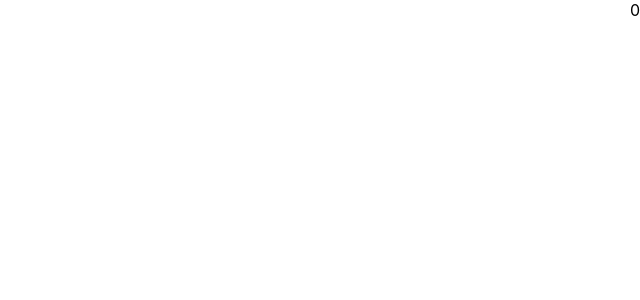
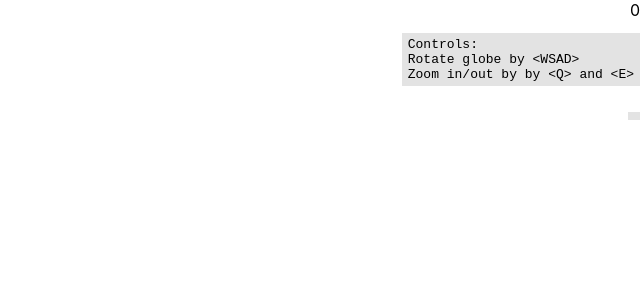
Before and after one commit to bacher/global-warming, a React (Create React App) app: page / in a window 1280 px wide. Shown: the top 300 px of the page, without its empty margins (640-1280 px from the left). Built offline with nearby package versions, Linux system fonts and the light colour scheme; no server answers.

Commit message:
add zoom and guide

```diff
--- a/package.json
+++ b/package.json
@@ -11,6 +11,7 @@
     "react": "^17.0.2",
     "react-dom": "^17.0.2",
     "react-scripts": "5.0.0",
+    "sass": "^1.49.9",
     "typescript": "^4.5.5"
   },
   "devDependencies": {
--- a/src/components/Game/Game.module.css
+++ b/src/components/Game/Game.module.scss
@@ -19,7 +19,17 @@
 
 .output {
   position: fixed;
+  display: flex;
+  flex-direction: column;
+  align-items: end;
   top: 20px;
   right: 0;
   margin: 0;
+  user-select: none;
+  pointer-events: none;
+
+  & > * {
+    padding: 4px 6px;
+    background: rgba(200, 200, 200, 0.5);
+  }
 }
--- a/src/components/Game/Game.tsx
+++ b/src/components/Game/Game.tsx
@@ -6,18 +6,22 @@ import {Assets, loadAssets} from '../../utils/loader';
 import {debugFrame} from '../../utils/debug';
 import {GameState} from '../../utils/types';
 import {bound} from '../../utils/math';
+import {formatNumber} from '../../utils/format';
 import {useFpsCounter} from '../../hooks/useFpsCounter';
 import {useWindowPassiveEvent} from '../../hooks/useWindowPassiveEvent';
 
 import {CountriesCanvas} from '../CountriesCanvas';
-import styles from './Game.module.css';
-import {formatNumber} from '../../utils/format';
+import styles from './Game.module.scss';
 
 const WIDTH = 800;
 const HEIGHT = 600;
 
 const SPIN_SPEED = 0.16;
 const ROLL_SPEED = 0.14;
+const ZOOM_SPEED = 12;
+
+const MINIMAL_DISTANCE = 9;
+const MAXIMUM_DISTANCE = 40;
 
 type Direction = {
   spin: number;
@@ -26,6 +30,7 @@ type Direction = {
 
 type DirectionState = {
   direction: Direction;
+  distance: number;
   lastApplyTs: number | undefined;
 };
 
@@ -39,7 +44,8 @@ export function Game() {
   const pressedMap = useMemo<Set<string>>(() => new Set(), []);
   const directionState = useMemo<DirectionState>(
     () => ({
-      direction: {spin: -2.5, roll: -0.5},
+      direction: {spin: -2.63, roll: -0.75},
+      distance: 12,
       lastApplyTs: undefined,
     }),
     [],
@@ -51,7 +57,7 @@ export function Game() {
     loadAssets().then(setAssets);
   }, []);
 
-  function applyInputDirection(): void {
+  function applyInput(): void {
     const now = Date.now();
 
     if (directionState.lastApplyTs) {
@@ -59,6 +65,7 @@ export function Game() {
 
       let x = 0;
       let y = 0;
+      let distance = 0;
 
       if (pressedMap.has('KeyA')) {
         x -= 1;
@@ -76,6 +83,14 @@ export function Game() {
         y += 1;
       }
 
+      if (pressedMap.has('KeyE')) {
+        distance -= 1;
+      }
+
+      if (pressedMap.has('KeyQ')) {
+        distance += 1;
+      }
+
       if (x !== 0 && y !== 0) {
         x *= 0.71;
         y *= 0.71;
@@ -90,12 +105,21 @@ export function Game() {
         Math.PI * 0.45,
       );
 
+      directionState.distance += distance * passed * ZOOM_SPEED;
+
+      directionState.distance = bound(
+        directionState.distance,
+        MINIMAL_DISTANCE,
+        MAXIMUM_DISTANCE,
+      );
+
       const outputElement = document.getElementById('output');
       if (outputElement) {
         outputElement.innerText = `Roll: ${formatNumber(
           directionState.direction.roll,
         )}rad
-Spin: ${formatNumber(directionState.direction.spin)}rad`;
+Spin: ${formatNumber(directionState.direction.spin)}rad
+Distance: ${formatNumber(directionState.distance, 0)}`;
       }
     }
 
@@ -124,7 +148,7 @@ Spin: ${formatNumber(directionState.direction.spin)}rad`;
     timeRef.current = Date.now() - 20000;
 
     function doRender() {
-      applyInputDirection();
+      applyInput();
 
       draw(gl!, scene, gameStateRef.current, {
         width: WIDTH,
@@ -133,6 +157,7 @@ Spin: ${formatNumber(directionState.direction.spin)}rad`;
         // time: 0,
         pointer: mousePosRef.current,
         direction: directionState.direction,
+        distance: directionState.distance,
         debugOnFrame: ({matrix}) => {
           const ctx = debugCanvasRef.current!.getContext('2d')!;
           const modelData = assets!.modelData;
@@ -201,7 +226,16 @@ Spin: ${formatNumber(directionState.direction.spin)}rad`;
           height={HEIGHT}
         />
         <span ref={fpsCounterRef} className={styles.fpsCounter} />
-        <pre id="output" className={styles.output} />
+        <div className={styles.output}>
+          <pre>
+            Controls:
+            <br />
+            Rotate globe by &lt;WSAD&gt;
+            <br />
+            Zoom in/out by by &lt;Q&gt; and &lt;E&gt;
+          </pre>
+          <pre id="output" />
+        </div>
       </div>
       {assets && <CountriesCanvas image={assets.textures.countries} />}
     </>
--- a/src/utils/render.ts
+++ b/src/utils/render.ts
@@ -10,6 +10,7 @@ type Options = {
   time: number;
   pointer: {x: number; y: number} | undefined;
   direction: {spin: number; roll: number};
+  distance: number;
   debugOnFrame?: (params: {matrix: mat4}) => void;
 };
 
@@ -42,10 +43,7 @@ function getInitialTransformation(): mat4 {
 const initialTransform = getInitialTransformation();
 
 function getCameraTransform({aspectRatio}: {aspectRatio: number}): mat4 {
-  const matrix = mat4.create();
-  mat4.perspective(matrix, Math.PI / 8, aspectRatio, 0.001, 2000);
-  mat4.translate(matrix, matrix, [0, 0, -20]);
-  return matrix;
+  return mat4.perspective(mat4.create(), Math.PI / 8, aspectRatio, 0.001, 2000);
 }
 
 const cameraMatrix = getCameraTransform({aspectRatio: 800 / 600});
@@ -59,6 +57,7 @@ export function draw(
   gl.clear(gl.COLOR_BUFFER_BIT | gl.DEPTH_BUFFER_BIT);
 
   const matrix = mat4.clone(cameraMatrix);
+  mat4.translate(matrix, matrix, [0, 0, -options.distance]);
   mat4.rotateX(matrix, matrix, -options.direction.roll);
   mat4.rotateY(matrix, matrix, -options.direction.spin);
   mat4.mul(matrix, matrix, initialTransform);
```
Also changed, not shown: 1 other file (tests, documents, lock files or other folders).
